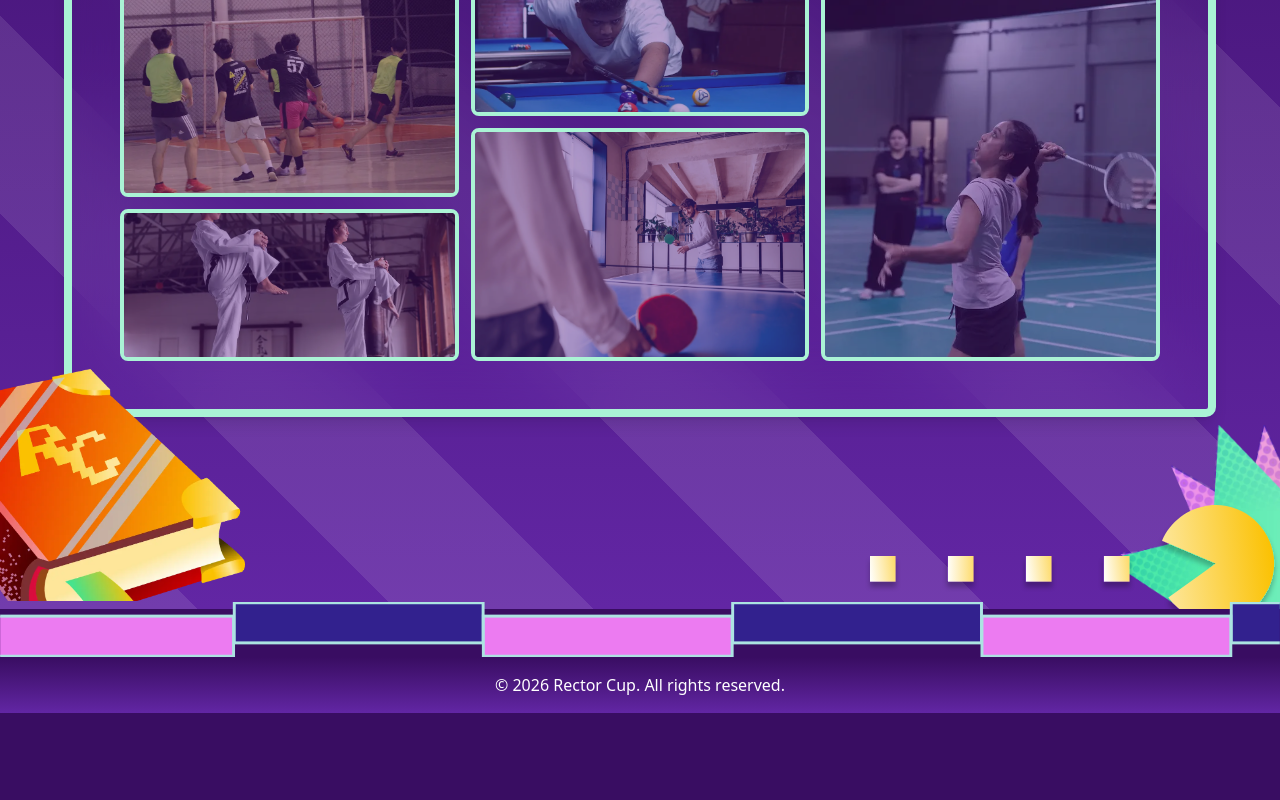
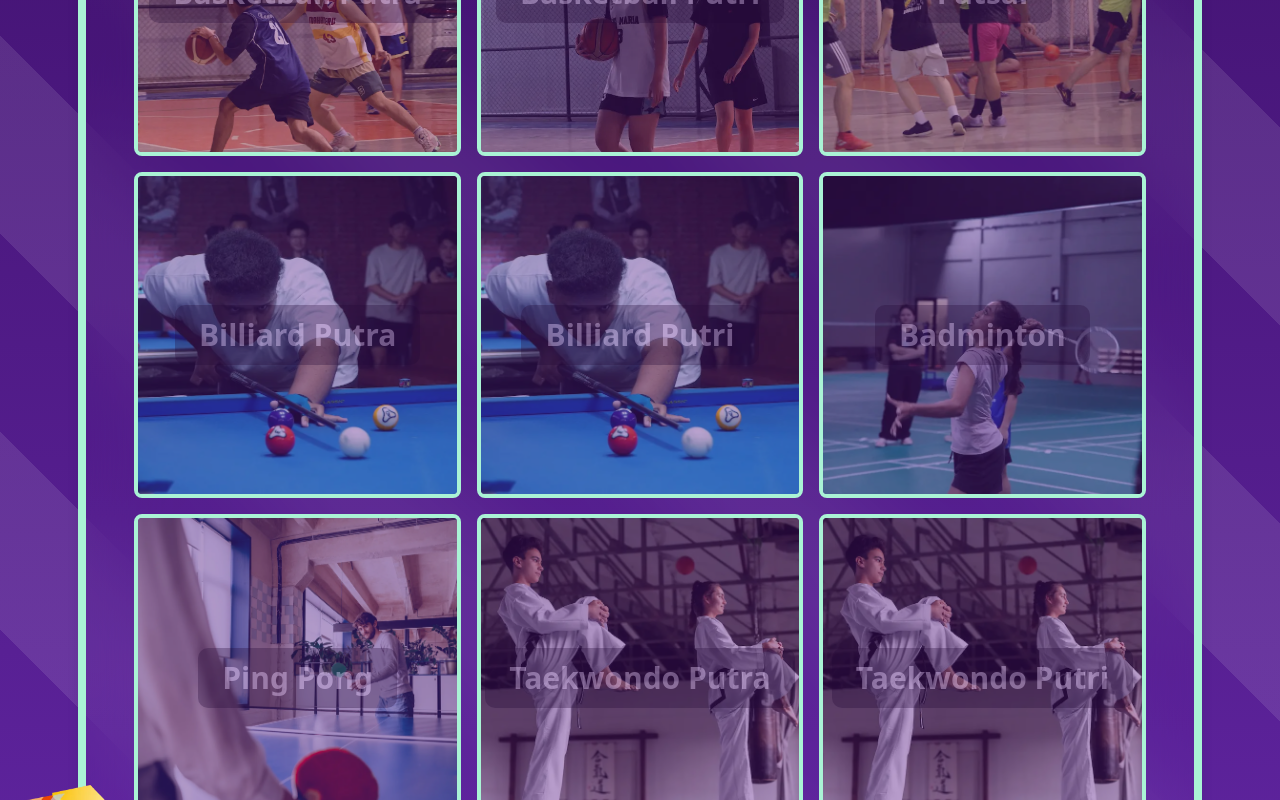
Before and after one commit to UCYenyen/rectorcupuc-2026, a Next.js app: page /competitions/sports in a window 1280 px wide. Shown: the part 620-1420 px from the top of the page. Before the commit the page ends 1333 px from the top, so only its background shows below. Built offline with nearby package versions, Linux system fonts and the light colour scheme; no server answers.

Commit message:
update_sports

```diff
--- a/src/app/competitions/sports/page.tsx
+++ b/src/app/competitions/sports/page.tsx
@@ -13,26 +13,29 @@ export default function page() {
   return (
     <>
       <div className='w-screen h-[10vh] md:h-[7vh]'></div>
-      <div className="relative min-h-screen w-screen overflow-hidden flex flex-col justify-center items-center gap-4">
+      <div className="relative min-h-screen w-screen overflow-hidden flex flex-col justify-center items-center gap-4 px-4 py-8">
         <div className="absolute w-full h-full bg-gradient-to-b from-[#390D62] to-[#6226A4] z-[1] overflow-hidden"></div>
         <StripeBackground />
         <RectorInlineTitle />
-        <div className="relative z-2 flex flex-col gap-4 w-[90%] mb-48 justify-center items-center border-8 border-[#AAF3D5] p-4 md:p-12 rounded-lg shadow-lg backdrop-blur-2xl bg-gradient-to-b from-[#390D62]/40 to-[#6226A4]/40">
+
+       <div className="relative z-2 flex flex-col gap-4 w-[90%] max-w-7xl mb-12 md:mb-24 justify-center items-center border-4 md:border-8 border-[#AAF3D5] p-4 md:p-8 lg:p-12 rounded-lg shadow-lg backdrop-blur-2xl bg-gradient-to-b from-[#390D62]/40 to-[#6226A4]/40">
           <CompetitionTitleHeader title="SPORTS" shouldFitContent={false} />
-          <div className="w-full grid grid-cols-1 grid-rows-1 md:grid-cols-6 md:grid-rows-7 gap-3 md:h-[70vh]">
+
+          <div className="w-full grid grid-cols-1 md:grid-cols-3 gap-4">
             <CompetitionPicker
               src="/competitions/hero/basketball-putra.webp"
               link="/competitions/sports/basketball-putra"
               title="Basketball Putra"
               alt="rectorcup"
-              className="w-full h-full aspect-square md:aspect-auto row-start-1 col-start-1 col-span-1 md:col-start-1 md:row-start-1 md:col-span-4 md:row-span-2"
+              className="w-full aspect-square"
             />
+
             <CompetitionPicker
               src="/competitions/hero/basketball-putri.webp"
               link="/competitions/sports/basketball-putri"
               title="Basketball Putri"
               alt="rectorcup"
-              className="w-full h-full aspect-square md:aspect-auto md:col-start-5 md:row-start-1 md:col-span-2 md:row-span-2"
+              className="w-full aspect-square"
             />
 
             <CompetitionPicker
@@ -40,15 +43,23 @@ export default function page() {
               link="/competitions/sports/futsal"
               title="Futsal"
               alt="rectorcup"
-              className="w-full h-full aspect-square md:aspect-auto md:col-start-1 md:row-start-3 md:col-span-2 md:row-span-3"
+              className="w-full aspect-square"
             />
 
             <CompetitionPicker
               src="/competitions/hero/billiard.webp"
-              link="/competitions/sports/billiard"
-              title="Billiard"
+              link="/competitions/sports/billiard-putra"
+              title="Billiard Putra"
               alt="rectorcup"
-              className="w-full h-full aspect-square md:aspect-auto md:col-start-3 md:row-start-3 md:col-span-2 md:row-span-2"
+              className="w-full aspect-square"
+            />
+
+            <CompetitionPicker
+              src="/competitions/hero/billiard.webp"
+              link="/competitions/sports/billiard-putri"
+              title="Billiard Putri"
+              alt="rectorcup"
+              className="w-full aspect-square"
             />
 
             <CompetitionPicker
@@ -56,7 +67,7 @@ export default function page() {
               link="/competitions/sports/badminton"
               title="Badminton"
               alt="rectorcup"
-              className="w-full h-full aspect-square md:aspect-auto md:col-start-5 md:row-start-3 md:col-span-2 md:row-span-5"
+              className="w-full aspect-square"
             />
 
             <CompetitionPicker
@@ -64,15 +75,23 @@ export default function page() {
               link="/competitions/sports/ping-pong"
               title="Ping Pong"
               alt="rectorcup"
-              className="w-full h-full aspect-square md:aspect-auto md:col-start-3 md:row-start-5 md:col-span-2 md:row-span-3"
+              className="w-full aspect-square"
             />
 
             <CompetitionPicker
               src="/competitions/hero/taekwondo.webp"
-              link="/competitions/sports/taekwondo"
-              title="Taekwondo"
+              link="/competitions/sports/taekwondo-putra"
+              title="Taekwondo Putra"
               alt="rectorcup"
-              className="w-full h-full aspect-square md:aspect-auto md:col-start-1 md:row-start-6 md:col-span-2 md:row-span-2"
+              className="w-full aspect-square"
+            />
+
+            <CompetitionPicker
+              src="/competitions/hero/taekwondo.webp"
+              link="/competitions/sports/taekwondo-putri"
+              title="Taekwondo Putri"
+              alt="rectorcup"
+              className="w-full aspect-square"
             />
           </div>
         </div>
--- a/src/components/competition/CompetitionPicker.tsx
+++ b/src/components/competition/CompetitionPicker.tsx
@@ -35,7 +35,7 @@ export default function CompetitionPicker({
       </div>
 
       {/* Title overlay */}
-      <h1 className="absolute text-white text-lg sm:text-xl md:text-2xl lg:text-3xl font-bold opacity-0 group-hover:opacity-100 transition-opacity duration-300 bg-black/60 px-4 py-2 sm:px-6 sm:py-3 rounded-lg z-10 text-center">
+      <h1 className="absolute text-white text-lg sm:text-xl md:text-2xl lg:text-3xl font-bold opacity-50 group-hover:opacity-100 transition-opacity duration-300 bg-black/60 px-4 py-2 sm:px-6 sm:py-3 rounded-lg z-10 text-center">
         {title || "Competition"}
       </h1>
     </Link>
```
